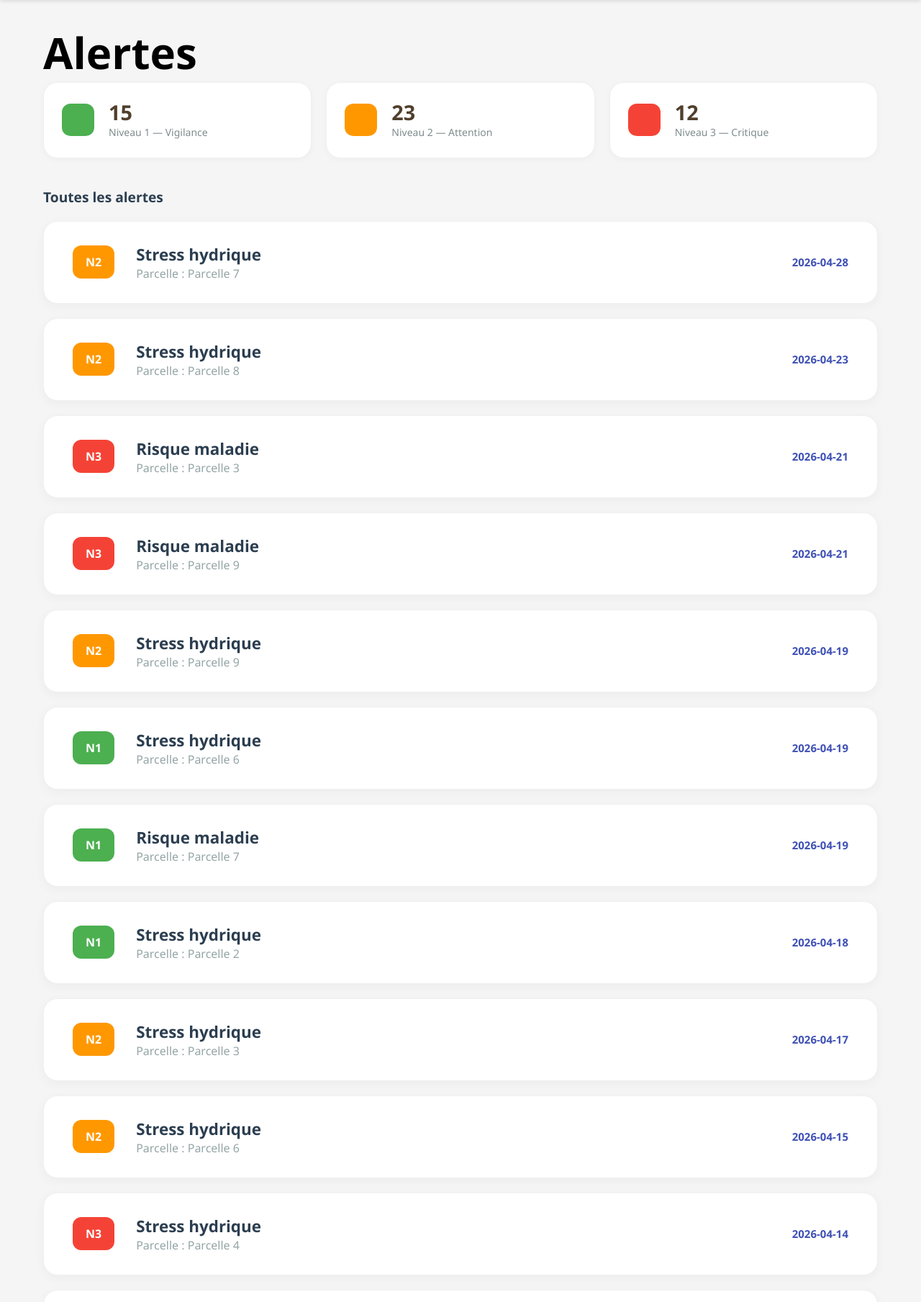
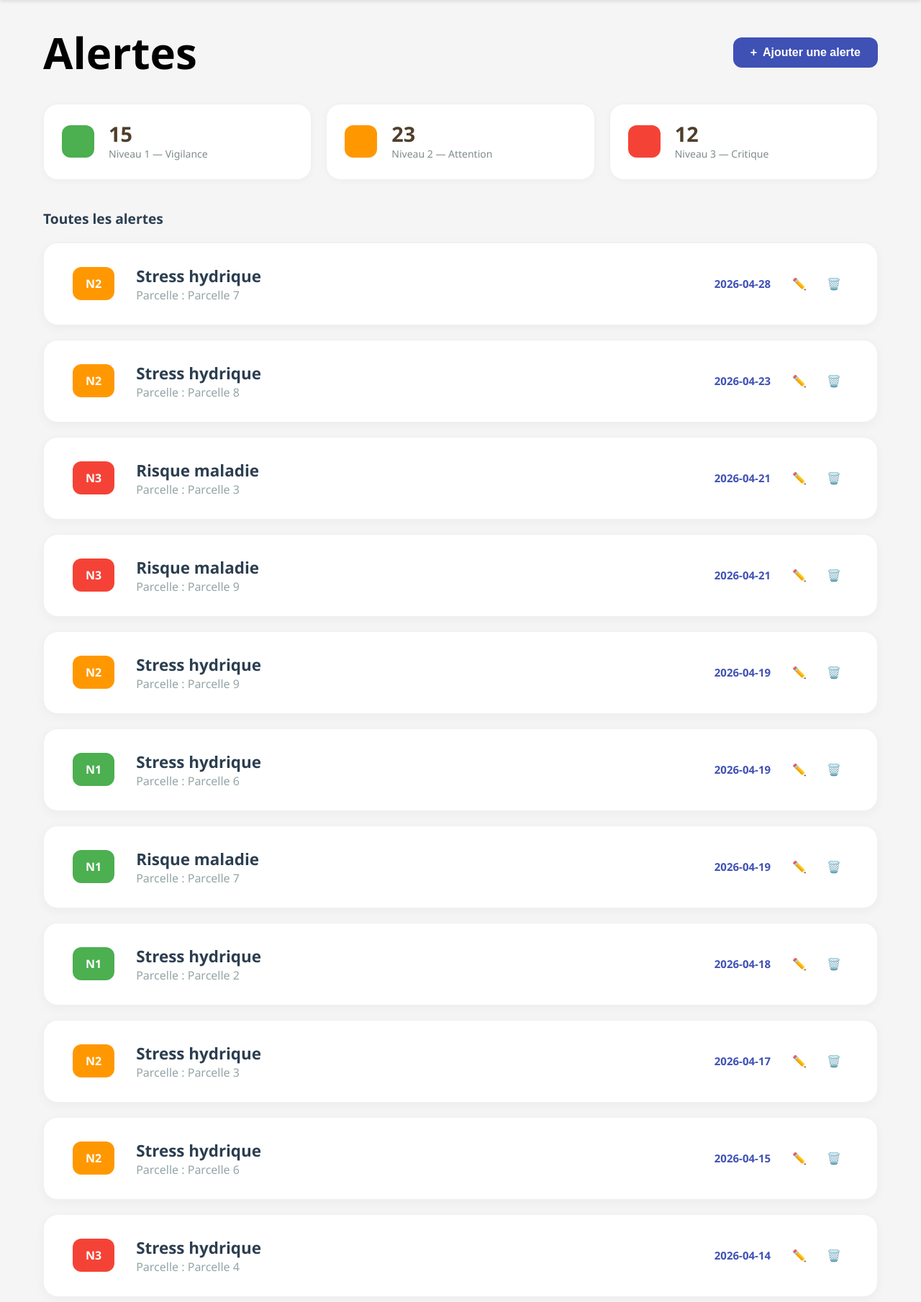
Before and after one commit to El-lulu/Projet-d-tude-B2B, a Flask app: page /alerte in a window 1280 px wide. Shown: the part 68-1877 px from the top of the page at 72% size. Run offline with Flask 3, Linux system fonts and the light colour scheme; data comes from the database, SQL or seed files in the repository.

Commit message:
Implement alert addition and modification modal
Added a modal for adding and modifying alerts with corresponding buttons and functionality.

```diff
--- a/templates/alerte.html
+++ b/templates/alerte.html
@@ -17,7 +17,12 @@
     </header>
 
     <main class="container">
-        <h1 class="dashboard_title">Alertes</h1>
+        <div class="page_header">
+            <h1 class="dashboard_title">Alertes</h1>
+            <button class="btn_add_parcelle" onclick="ouvrirModalAjout()">
+                <span class="btn_icon">+</span> Ajouter une alerte
+            </button>
+        </div>
 
         <div class="alerts_summary">
             <div class="summary_card">
@@ -47,7 +52,7 @@
 
         <div class="alert_history_container">
             {% for a in historique %}
-            <div class="alert_history_item level-{{ a['niveau'] }}">
+            <div class="alert_history_item">
                 <div class="alert_left_content">
                     <div class="badge_n{{ a['niveau'] }}">N{{ a['niveau'] }}</div>
                     <div class="alert_info_side">
@@ -55,7 +60,13 @@
                         <small>Parcelle : {{ a['parcelle_nom'] }}</small>
                     </div>
                 </div>
-                <div class="obs_date">{{ a['date'] }}</div>
+                <div class="alert_right_content">
+                    <div class="obs_date">{{ a['date'] }}</div>
+                    <div class="alert_actions">
+                        <button class="btn_modifier_small" onclick="ouvrirModalModification({{ a['id'] }}, '{{ a['date'] }}', '{{ a['type'] }}', {{ a['parcelle_id'] }}, {{ a['niveau'] }})">✏️</button>
+                        <button class="btn_supprimer_small" onclick="supprimerAlerte({{ a['id'] }}, '{{ a['type'] }}')">🗑️</button>
+                    </div>
+                </div>
             </div>
             {% else %}
             <p class="no_obs">Aucune alerte enregistrée dans l'historique.</p>
@@ -63,5 +74,124 @@
         </div>
     </main>
 
+    <div id="modalAlerte" class="modal">
+        <div class="modal_content">
+            <div class="modal_header">
+                <h2 id="modal_title">Ajouter une alerte</h2>
+                <button class="modal_close" onclick="fermerModal()">&times;</button>
+            </div>
+            <form onsubmit="sauvegarderAlerte(event)">
+                <input type="hidden" id="alerte_id">
+                <div class="form_group">
+                    <label>Date</label>
+                    <input type="date" id="date" required>
+                </div>
+                <div class="form_group">
+                    <label>Type d'alerte</label>
+                    <select id="type" required>
+                        <option value="">Sélectionner un type</option>
+                        <option value="Stress hydrique">Stress hydrique</option>
+                        <option value="Risque maladie">Risque maladie</option>
+                        <option value="Maladie détectée">Maladie détectée</option>
+                    </select>
+                </div>
+                <div class="form_group">
+                    <label>Parcelle concernée</label>
+                    <select id="parcelle_id" required>
+                        <option value="">Sélectionner une parcelle</option>
+                        {% for p in parcelles %}
+                        <option value="{{ p['id'] }}">{{ p['nom'] }} ({{ p['localisation'] }})</option>
+                        {% endfor %}
+                    </select>
+                </div>
+                <div class="form_group">
+                    <label>Niveau d'alerte</label>
+                    <select id="niveau" required>
+                        <option value="">Sélectionner un niveau</option>
+                        <option value="1">Niveau 1 - Vigilance</option>
+                        <option value="2">Niveau 2 - Attention</option>
+                        <option value="3">Niveau 3 - Critique</option>
+                    </select>
+                </div>
+                <div class="modal_footer">
+                    <button type="button" class="btn_annuler" onclick="fermerModal()">Annuler</button>
+                    <button type="submit" class="btn_sauvegarder">Sauvegarder</button>
+                </div>
+            </form>
+        </div>
+    </div>
+
+    <script>
+        function ouvrirModalAjout() {
+            document.getElementById('modal_title').textContent = 'Ajouter une alerte';
+            document.getElementById('alerte_id').value = '';
+            document.getElementById('date').value = '';
+            document.getElementById('type').value = '';
+            document.getElementById('parcelle_id').value = '';
+            document.getElementById('niveau').value = '';
+            document.getElementById('modalAlerte').style.display = 'flex';
+        }
+
+        function ouvrirModalModification(id, date, type, parcelle_id, niveau) {
+            document.getElementById('modal_title').textContent = "Modifier l'alerte";
+            document.getElementById('alerte_id').value = id;
+            document.getElementById('date').value = date;
+            document.getElementById('type').value = type;
+            document.getElementById('parcelle_id').value = parcelle_id;
+            document.getElementById('niveau').value = niveau;
+            document.getElementById('modalAlerte').style.display = 'flex';
+        }
+
+        function fermerModal() {
+            document.getElementById('modalAlerte').style.display = 'none';
+        }
+
+        async function sauvegarderAlerte(event) {
+            event.preventDefault();
+            const alerteId = document.getElementById('alerte_id').value;
+            const data = {
+                date: document.getElementById('date').value,
+                type: document.getElementById('type').value,
+                parcelle_id: parseInt(document.getElementById('parcelle_id').value),
+                niveau: parseInt(document.getElementById('niveau').value)
+            };
+
+            const url = alerteId ? `/api/alertes/${alerteId}` : '/api/alertes';
+            const method = alerteId ? 'PUT' : 'POST';
+
+            const response = await fetch(url, {
+                method: method,
+                headers: {'Content-Type': 'application/json'},
+                body: JSON.stringify(data)
+            });
+
+            const result = await response.json();
+            if (result.success) {
+                location.reload();
+            } else {
+                alert(result.message);
+            }
+        }
+
+        async function supprimerAlerte(id, type) {
+            if (confirm(`Supprimer l'alerte "${type}" ?`)) {
+                const response = await fetch(`/api/alertes/${id}`, {method: 'DELETE'});
+                const result = await response.json();
+                if (result.success) {
+                    location.reload();
+                } else {
+                    alert(result.message);
+                }
+            }
+        }
+
+        window.onclick = function(event) {
+            const modal = document.getElementById('modalAlerte');
+            if (event.target === modal) {
+                fermerModal();
+            }
+        }
+    </script>
+
 </body>
 </html>
```
